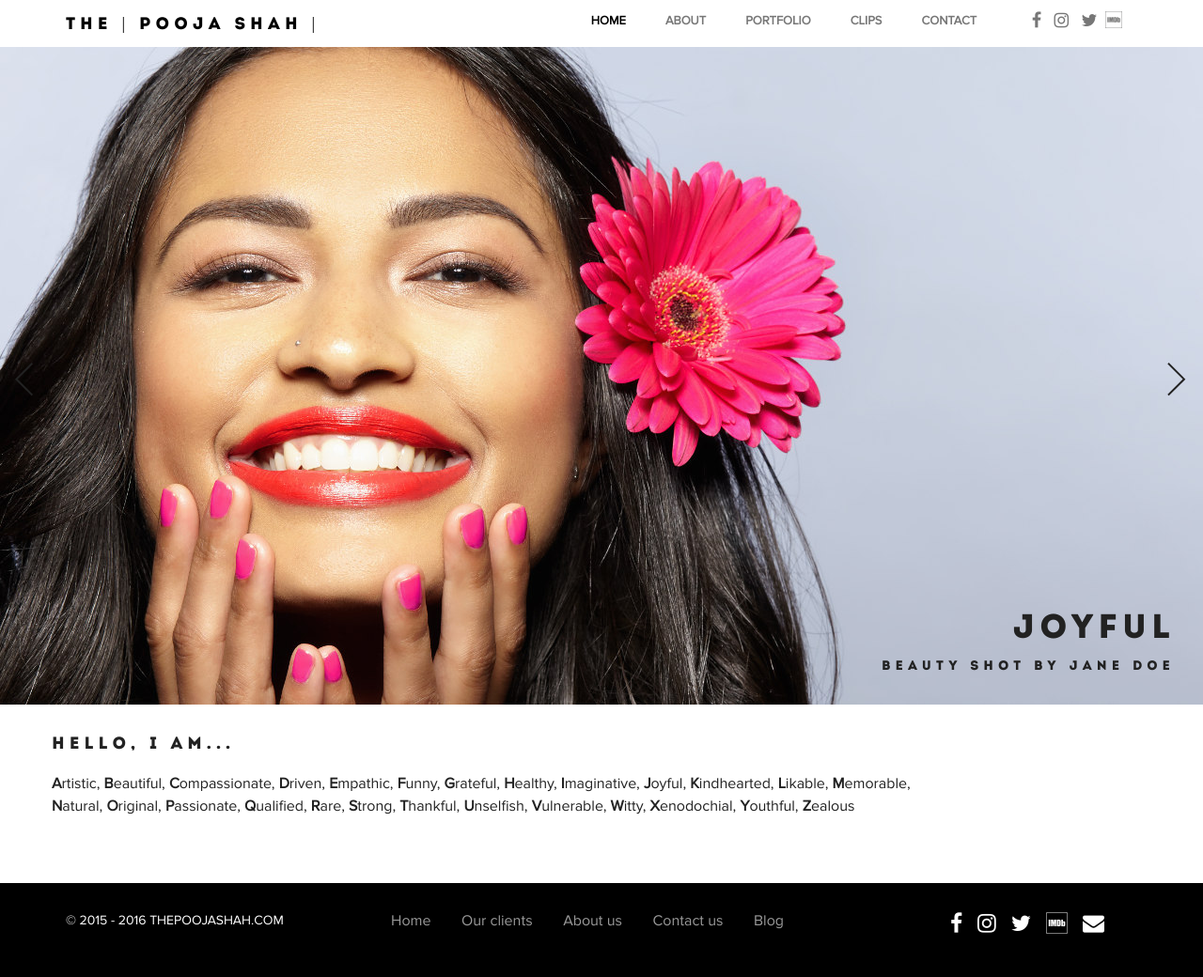
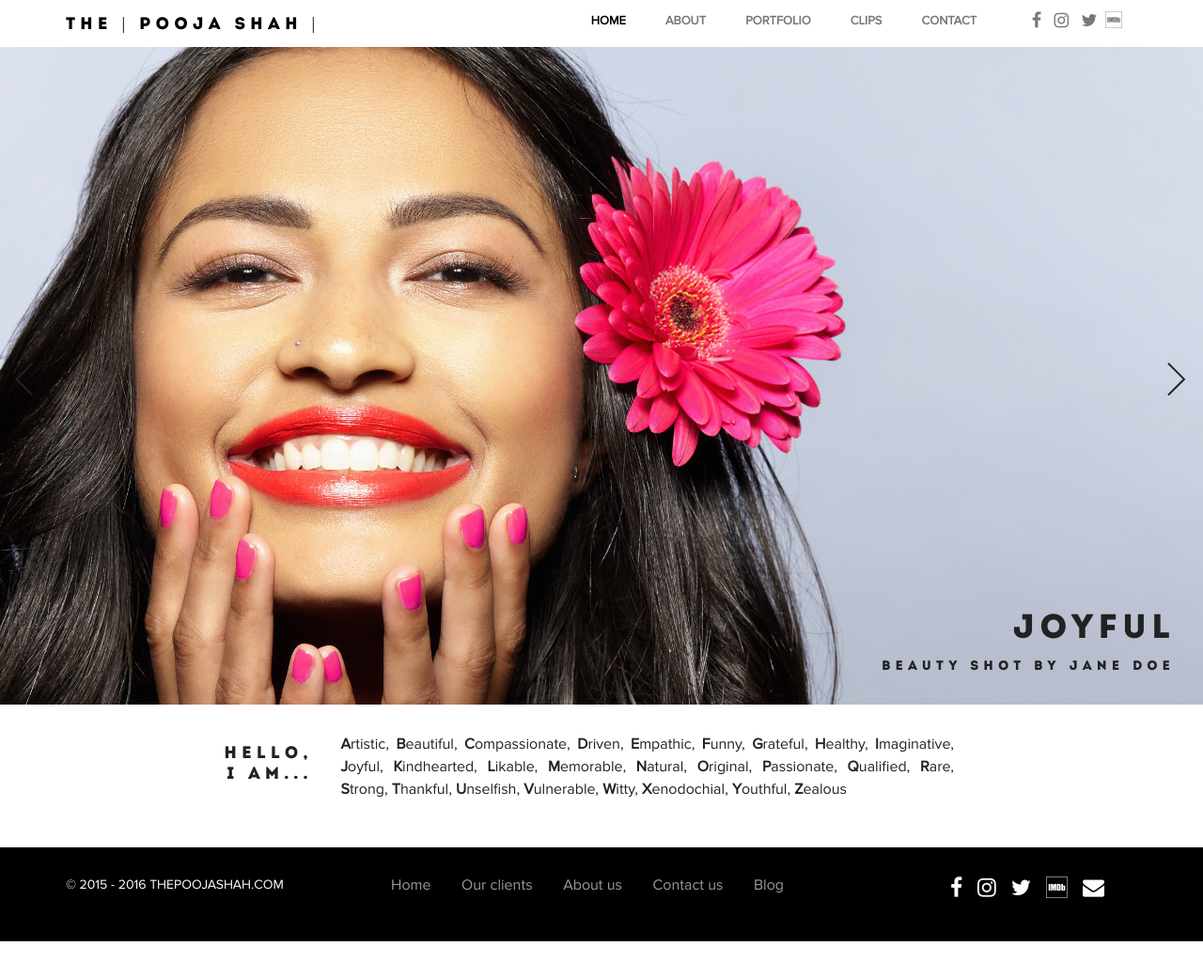
Before and after one commit to dtrack/thepoojashah, a Jekyll site: the page built from index.html, in a window 1280 px wide and 1040 px high. Shown: the whole window at 94% size. Built offline with Jekyll 4.4.1, drawn with Linux system fonts in a browser that asks for light colours; nearby versions of some CDN libraries.

Commit message:
modify index texts

```diff
--- a/index.html
+++ b/index.html
@@ -36,8 +36,12 @@ active: Home
 
 <div class="full-width">
   <div class="container">
-    <div class="row top30 bottom50">
-      <h4>Hello, I am...</h4>
+    <div class="row top30 bottom30">
+      <h4 class="col-xs-5 col-md-3 top10 text-right">
+        Hello,
+        <br> I am...
+      </h4>
+      <div class="col-xs-6 col-md-7">
         <p class="text-justify">
           <strong>A</strong>rtistic,
           <strong>B</strong>eautiful,
@@ -52,7 +56,6 @@ active: Home
           <strong>K</strong>indhearted,
           <strong>L</strong>ikable,
           <strong>M</strong>emorable,
-        <br/>
           <strong>N</strong>atural,
           <strong>O</strong>riginal,
           <strong>P</strong>assionate,
@@ -70,3 +73,4 @@ active: Home
       </div>
     </div>
   </div>
+</div>
```
Lines whose indentation alone changed are shown as unchanged.
